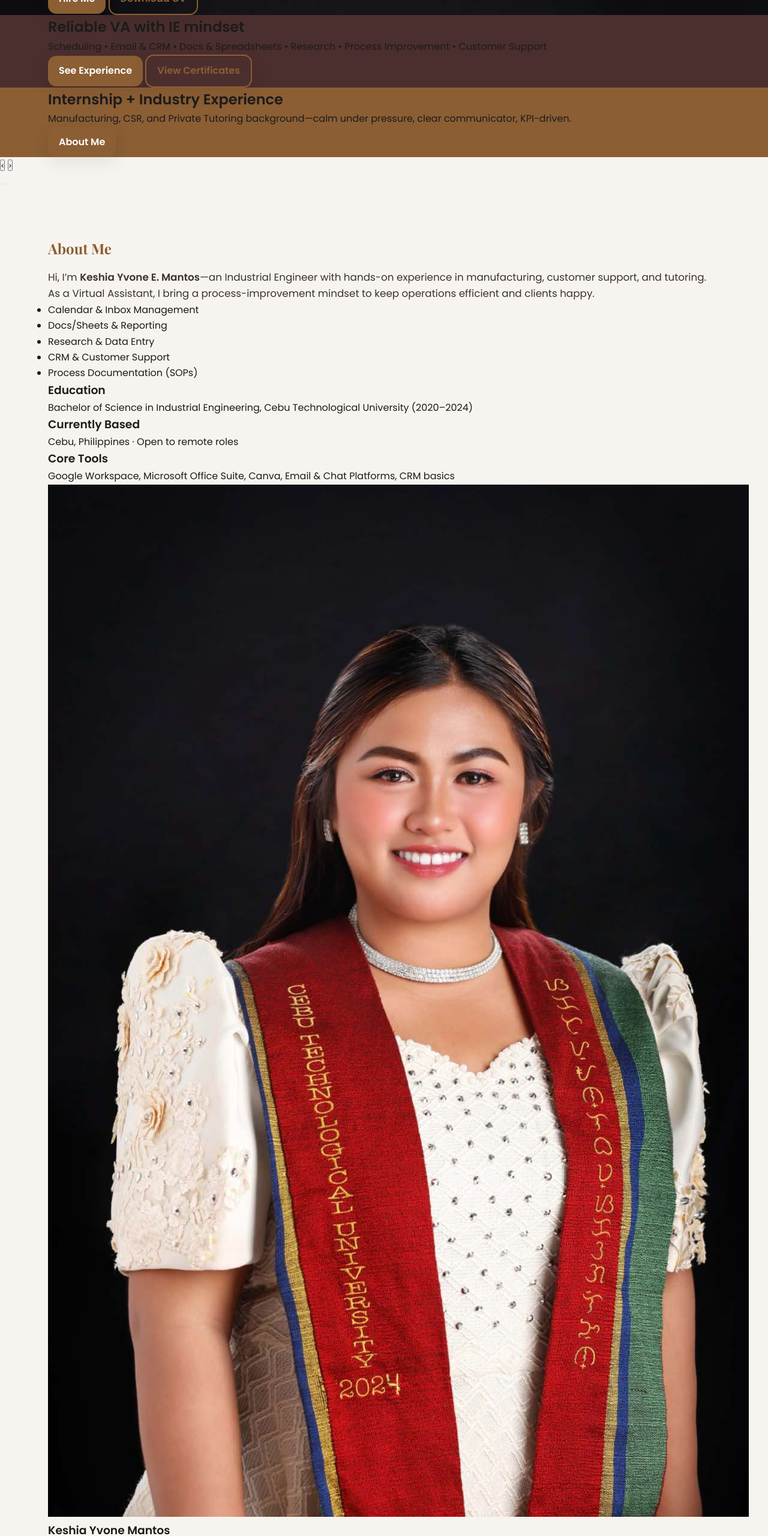
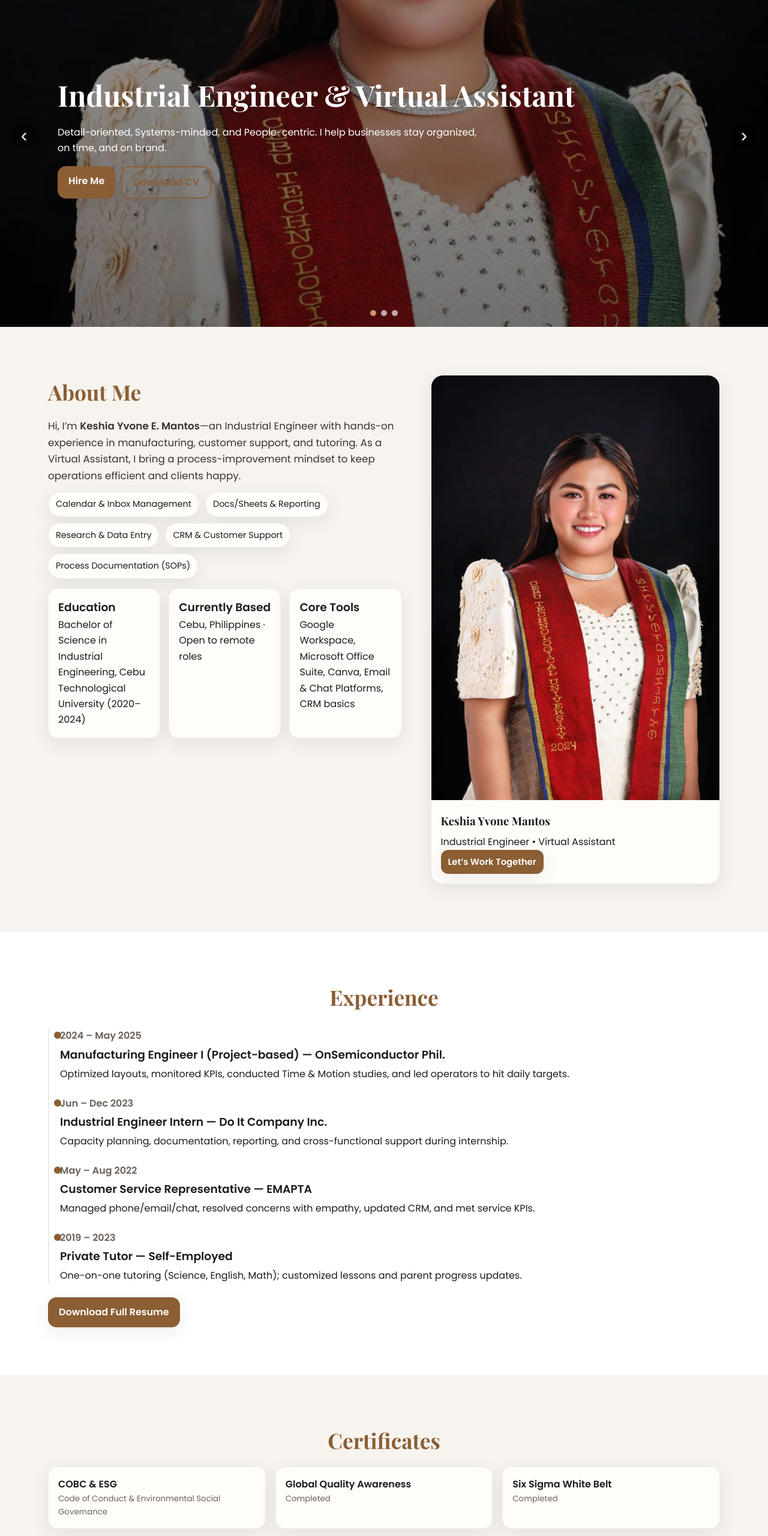
Before and after one commit to engryvone-cyber/Trial-portfolio, a plain HTML site: page index.html in a window 1280 px wide. Shown: the part 160-2721 px from the top of the page at 60% size. Drawn offline with nearby package versions, Linux system fonts and the light colour scheme.

Commit message:
Update style.css

```diff
--- a/style.css
+++ b/style.css
@@ -2,55 +2,468 @@
   --bg: #f7f4ef;
   --text: #1c1b1a;
   --muted: #6b6056;
-  --accent: #8b5e34;
-  --accent-2: #c49a6c;
+  --accent: #8b5e34;   /* warm brown */
+  --accent-2: #c49a6c; /* lighter brown */
   --card: #fffdf9;
   --shadow: 0 8px 30px rgba(0,0,0,.08);
 }
-*{box-sizing:border-box;margin:0;padding:0}
-body{font-family:Poppins,system-ui,sans-serif;color:var(--text);background:var(--bg);line-height:1.65}
-.container{width:min(1120px,92%);margin-inline:auto}
-.section{padding:80px 0}
-.section.alt{background:#fff}
-.section-title{font-family:"Playfair Display",serif;font-size:clamp(1.6rem,2vw+1rem,2.2rem);margin:0 0 14px;color:var(--accent)}
-.section-title.center{text-align:center}
-.lead{font-size:1.05rem;color:#3a332c}
-.btn{display:inline-block;background:var(--accent);color:white;padding:12px 18px;border-radius:14px;text-decoration:none;font-weight:600;box-shadow:var(--shadow);transition:.2s}
-.btn:hover{transform:translateY(-2px);background:var(--accent-2)}
-.btn-outline{background:transparent;border:2px solid var(--accent);color:var(--accent)}
-.btn-small{padding:8px 12px;font-size:.92rem;border-radius:12px}
+
+* {
+  box-sizing: border-box;
+  margin: 0;
+  padding: 0;
+}
+
+html, body {
+  scroll-behavior: smooth;
+}
+
+body {
+  font-family: 'Poppins', system-ui, sans-serif;
+  color: var(--text);
+  background: var(--bg);
+  line-height: 1.65;
+}
+
+/* Containers */
+.container {
+  width: min(1120px, 92%);
+  margin-inline: auto;
+}
+
+.section {
+  padding: 80px 0;
+}
+
+.section.alt {
+  background: #fff;
+}
+
+.section-title {
+  font-family: "Playfair Display", serif;
+  font-size: clamp(1.6rem, 2vw + 1rem, 2.2rem);
+  margin: 0 0 14px;
+  color: var(--accent);
+}
+
+.section-title.center {
+  text-align: center;
+}
+
+.lead {
+  font-size: 1.05rem;
+  color: #3a332c;
+}
+
+/* Buttons */
+.btn {
+  display: inline-block;
+  background: var(--accent);
+  color: white;
+  padding: 12px 18px;
+  border-radius: 14px;
+  text-decoration: none;
+  font-weight: 600;
+  box-shadow: var(--shadow);
+  transition: .2s transform, .2s opacity, .2s background;
+}
+
+.btn:hover {
+  transform: translateY(-2px);
+  background: var(--accent-2);
+}
+
+.btn-outline {
+  background: transparent;
+  border: 2px solid var(--accent);
+  color: var(--accent);
+}
+
+.btn-small {
+  padding: 8px 12px;
+  font-size: .92rem;
+  border-radius: 12px;
+}
 
 /* Header */
-.site-header{position:sticky;top:0;z-index:50;background:rgba(247,244,239,.9);backdrop-filter:saturate(140%) blur(8px);border-bottom:1px solid rgba(0,0,0,.06)}
-.nav-wrap{display:flex;align-items:center;justify-content:space-between;height:64px}
-.brand{font-family:"Playfair Display",serif;font-weight:700;font-size:1.25rem;text-decoration:none;color:var(--text)}
-.brand span{color:var(--accent)}
-.nav{display:flex;gap:18px;align-items:center}
-.nav a{color:var(--text);text-decoration:none;font-weight:500;opacity:.9}
-.nav a:hover{opacity:1}
-.burger{display:none;background:none;border:0;cursor:pointer}
-.burger span{display:block;width:26px;height:2px;background:var(--text);margin:5px 0;border-radius:2px}
+.site-header {
+  position: sticky;
+  top: 0;
+  z-index: 50;
+  background: rgba(247,244,239,.9);
+  backdrop-filter: saturate(140%) blur(8px);
+  border-bottom: 1px solid rgba(0,0,0,.06);
+}
 
-/* Hero (plain) */
-.plain-hero {
+.nav-wrap {
   display: flex;
   align-items: center;
-  justify-content: center;
-  text-align: center;
-  height: 80vh;
-  background: var(--bg);
+  justify-content: space-between;
+  height: 64px;
+}
+
+.brand {
+  font-family: "Playfair Display", serif;
+  font-weight: 700;
+  font-size: 1.25rem;
+  text-decoration: none;
   color: var(--text);
 }
-.hero-content h1 {
-  font-family: "Playfair Display", serif;
-  font-size: clamp(2rem, 3vw + 1rem, 3rem);
+
+.brand span {
   color: var(--accent);
-  margin-bottom: 16px;
-}
-.hero-content p {
-  color: var(--muted);
-  max-width: 600px;
-  margin: 0 auto 20px;
 }
 
-/* About, Experience, Certs, Contact, Footer — keep your existing styles ... */
+.nav {
+  display: flex;
+  gap: 18px;
+  align-items: center;
+}
+
+.nav a {
+  color: var(--text);
+  text-decoration: none;
+  font-weight: 500;
+  opacity: .9;
+  transition: opacity .2s;
+}
+
+.nav a:hover {
+  opacity: 1;
+}
+
+.burger {
+  display: none;
+  background: none;
+  border: 0;
+  cursor: pointer;
+}
+
+.burger span {
+  display: block;
+  width: 26px;
+  height: 2px;
+  background: var(--text);
+  margin: 5px 0;
+  border-radius: 2px;
+}
+
+/* Hero Slider */
+.hero {
+  position: relative;
+  height: 80vh;
+  min-height: 520px;
+  overflow: hidden;
+  color: white;
+  background: #111;
+}
+
+.hero .overlay {
+  position: absolute;
+  inset: 0;
+  background: linear-gradient(180deg,rgba(0,0,0,.35),rgba(0,0,0,.55));
+  z-index: 1;
+}
+
+.slides {
+  height: 100%;
+  display: flex;
+  transition: transform .6s ease;
+}
+
+.slide {
+  min-width: 100%;
+  background-size: cover;
+  background-position: center;
+  position: relative;
+  display: grid;
+  place-items: center;
+}
+
+.slide-content {
+  position: relative;
+  z-index: 2;
+  color: #fff;
+  text-align: left;
+  padding-inline: 1rem;
+}
+
+.slide-content h1 {
+  font-family: "Playfair Display", serif;
+  font-size: clamp(1.8rem, 3.5vw + 1rem, 3rem);
+  margin: 0 0 10px;
+}
+
+.slide-content p {
+  max-width: 720px;
+  margin: 0 0 16px;
+}
+
+.hero .cta {
+  display: flex;
+  gap: 10px;
+  flex-wrap: wrap;
+}
+
+.slider-btn {
+  position: absolute;
+  top: 50%;
+  transform: translateY(-50%);
+  background: rgba(0,0,0,.35);
+  border: 0;
+  color: #fff;
+  font-size: 2rem;
+  width: 44px;
+  height: 44px;
+  border-radius: 50%;
+  cursor: pointer;
+  z-index: 3;
+}
+
+.slider-btn:hover {
+  background: rgba(0,0,0,.55);
+}
+
+.prev { left: 18px; }
+.next { right: 18px; }
+
+.dots {
+  position: absolute;
+  left: 50%;
+  bottom: 18px;
+  transform: translateX(-50%);
+  display: flex;
+  gap: 8px;
+  z-index: 3;
+}
+
+.dots button {
+  width: 10px;
+  height: 10px;
+  border-radius: 50%;
+  border: 0;
+  background: #eee;
+  opacity: .7;
+  cursor: pointer;
+}
+
+.dots button.active {
+  opacity: 1;
+  background: var(--accent-2);
+}
+
+/* Layout helpers */
+.grid-2 {
+  display: grid;
+  grid-template-columns: 1.1fr .9fr;
+  align-items: start;
+  gap: 32px;
+}
+
+.gap-xl { gap: 48px; }
+
+/* About */
+.chip-list {
+  list-style: none;
+  padding: 0;
+  margin: 12px 0 0;
+  display: flex;
+  flex-wrap: wrap;
+  gap: 10px;
+}
+
+.chip-list li {
+  background: var(--card);
+  border: 1px solid rgba(0,0,0,.06);
+  padding: 8px 12px;
+  border-radius: 999px;
+  box-shadow: var(--shadow);
+  font-size: .9rem;
+}
+
+.cards {
+  display: grid;
+  grid-template-columns: repeat(3,1fr);
+  gap: 14px;
+  margin-top: 16px;
+}
+
+.card {
+  background: var(--card);
+  border: 1px solid rgba(0,0,0,.06);
+  padding: 16px;
+  border-radius: 16px;
+  box-shadow: var(--shadow);
+}
+
+.profile-card {
+  background: var(--card);
+  border: 1px solid rgba(0,0,0,.06);
+  border-radius: 20px;
+  overflow: hidden;
+  box-shadow: var(--shadow);
+}
+
+.profile-card img {
+  width: 100%;
+  height: auto;
+  display: block;
+}
+
+.profile-meta {
+  padding: 16px;
+}
+
+.profile-meta h3 {
+  margin: 4px 0 6px;
+  font-family: "Playfair Display", serif;
+}
+
+/* Experience */
+.timeline {
+  margin-top: 10px;
+  border-left: 2px solid rgba(0,0,0,.08);
+  padding-left: 18px;
+}
+
+.t-item {
+  position: relative;
+  margin: 22px 0;
+}
+
+.t-item::before {
+  content: "";
+  position: absolute;
+  left: -10px;
+  top: 6px;
+  width: 12px;
+  height: 12px;
+  border-radius: 50%;
+  background: var(--accent);
+}
+
+.t-year {
+  font-weight: 700;
+  color: var(--muted);
+}
+
+.t-body h3 { margin: .2rem 0; }
+
+/* Certificates */
+.cert-grid {
+  display: grid;
+  grid-template-columns: repeat(3,1fr);
+  gap: 16px;
+  margin-top: 10px;
+}
+
+.cert {
+  display: block;
+  background: var(--card);
+  border: 1px solid rgba(0,0,0,.06);
+  padding: 16px;
+  border-radius: 16px;
+  text-decoration: none;
+  color: var(--text);
+  box-shadow: var(--shadow);
+  transition: transform .2s, box-shadow .2s;
+}
+
+.cert:hover {
+  transform: translateY(-2px);
+  box-shadow: 0 10px 36px rgba(0,0,0,.12);
+}
+
+.cert span { font-weight: 700; }
+.cert small { display: block; color: var(--muted); }
+
+/* Contact */
+.contact-list {
+  list-style: none;
+  padding: 0;
+  margin: 10px 0 24px;
+}
+
+.contact-list li { margin: 6px 0; }
+.contact-list a { color: var(--accent); }
+
+.contact-form {
+  background: var(--card);
+  border: 1px solid rgba(0,0,0,.06);
+  padding: 18px;
+  border-radius: 16px;
+  box-shadow: var(--shadow);
+}
+
+.contact-form label {
+  display: block;
+  margin-bottom: 12px;
+}
+
+.contact-form span {
+  display: block;
+  font-weight: 600;
+  margin-bottom: 6px;
+}
+
+.contact-form input,
+.contact-form textarea {
+  width: 100%;
+  padding: 12px;
+  border: 1px solid rgba(0,0,0,.15);
+  border-radius: 12px;
+  font: inherit;
+  background: #fff;
+}
+
+.contact-form button { margin-top: 6px; }
+
+/* Footer */
+.site-footer {
+  padding: 26px 0;
+  border-top: 1px solid rgba(0,0,0,.06);
+  background: #fff;
+}
+
+.foot {
+  display: flex;
+  align-items: center;
+  justify-content: space-between;
+}
+
+.to-top {
+  display: inline-flex;
+  width: 36px;
+  height: 36px;
+  border-radius: 50%;
+  align-items: center;
+  justify-content: center;
+  text-decoration: none;
+  background: var(--accent);
+  color: #fff;
+  box-shadow: var(--shadow);
+}
+
+/* Responsive */
+@media (max-width: 960px) {
+  .grid-2 { grid-template-columns: 1fr; }
+  .cards { grid-template-columns: 1fr 1fr; }
+  .cert-grid { grid-template-columns: 1fr 1fr; }
+}
+
+@media (max-width: 720px) {
+  .cards { grid-template-columns: 1fr; }
+  .cert-grid { grid-template-columns: 1fr; }
+  .nav {
+    position: fixed;
+    inset: 64px 0 auto 0;
+    background: rgba(247,244,239,.98);
+    padding: 14px 20px;
+    display: none;
+    flex-direction: column;
+    gap: 14px;
+    border-bottom: 1px solid rgba(0,0,0,.06);
+  }
+  .nav.open { display: flex; }
+  .burger { display: block; }
+}
```
